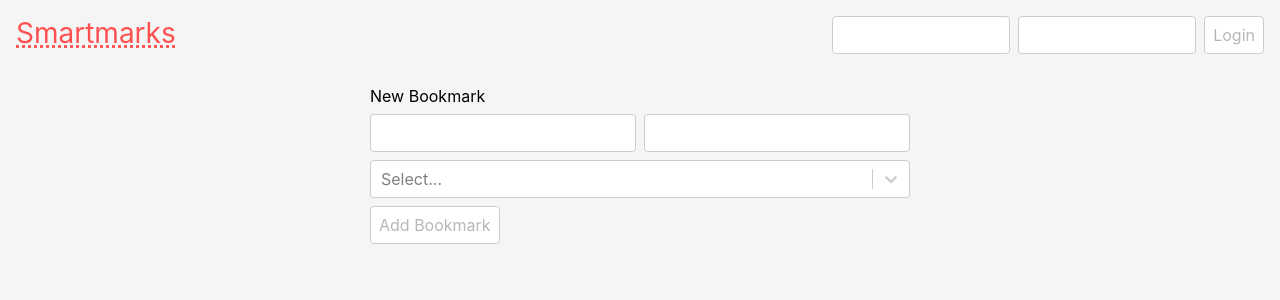
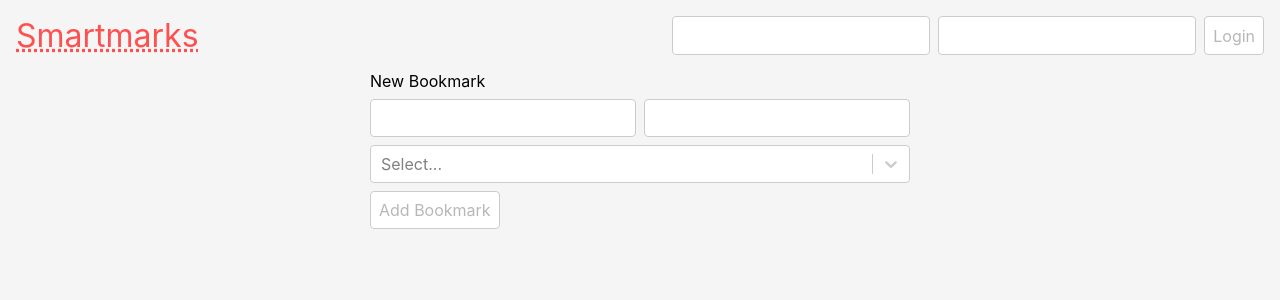
Before and after one commit to travisk-codes/smartmarks, a React (Create React App) app: page / in a window 1280 px wide. Shown: the top 300 px of the page. Built offline with nearby package versions, Linux system fonts and the light colour scheme.

Commit message:
responsifies login form, updates logo and page name

```diff
--- a/public/index.html
+++ b/public/index.html
@@ -2,7 +2,7 @@
 <html lang="en">
 	<head>
 		<meta charset="utf-8" />
-    <link rel="icon" href="%PUBLIC_URL%/favicon.ico" />
+		<link rel="icon" href="%PUBLIC_URL%/smartmarks.ico" />
 		<meta name="viewport" content="width=device-width, initial-scale=1" />
 		<meta name="theme-color" content="#000000" />
 		<meta
@@ -24,7 +24,7 @@
       work correctly both with client-side routing and a non-root public URL.
       Learn how to configure a non-root public URL by running `npm run build`.
     -->
-    <title>React App</title>
+		<title>Smartmarks</title>
 	</head>
 	<body>
 		<noscript>You need to enable JavaScript to run this app.</noscript>
--- a/src/App.css
+++ b/src/App.css
@@ -42,31 +42,41 @@
 }
 
 #header {
-	padding: 1em;
 	display: flex;
 	justify-content: space-between;
+	flex-wrap: wrap;
+	margin: 0 1em;
 }
 
 #title {
-	font-size: 1.75em;
+	font-size: 2em;
+	margin-top: 0.5em;
 	color: #ff5050;
 	text-decoration: underline dotted #ff5050;
 }
 
+#header-spacer {
+	flex: 1 1 auto;
+	min-width: 1em;
+}
+
 #credentials-form {
-	display: inline-flex;
-	align-items: center;
+	margin-top: 1em;
+	display: flex;
+	justify-content: flex-end;
+	flex: 1 1 auto;
 }
 #credentials-form > button {
-	margin-left: 0.5em;
+	width: auto;
 }
 
 #credentials-form > input {
-	max-width: 10em;
+	flex: 1 1 auto;
+	max-width: 15em;
 }
 
-#user-input {
-	margin-right: 0.5em;
+#pass-input {
+	margin: 0 0.5em;
 }
 
 #active-bookmark-section-title {
--- a/src/App.js
+++ b/src/App.js
@@ -27,7 +27,7 @@
 }
 
 function App() {
-	let [bookmarks, setBookmarks] = React.useState([])
+	let [bookmarks, setBookmarks] = useState([])
 	let [user, setUser] = useState({
 		name: '',
 		password: '',
@@ -40,7 +40,7 @@
 		tags: [],
 		inputMode: 'add',
 	})
-	let [tagOptions, setTagOptions] = React.useState([
+	let [tagOptions, setTagOptions] = useState([
 		{ label: 'test', value: 'test' },
 		{ label: 'yay', value: 'yay' },
 		{ label: 'bravo', value: 'bravo' },
@@ -184,7 +184,7 @@
 		})
 	}
 
-	function renderCredentialsForm() {
+	function renderLoginForm() {
 		let { name, password, loggedIn } = user
 		if (loggedIn) return <button>Logout</button>
 		function updateUsername(e) {
@@ -202,6 +202,7 @@
 		}
 		let usernameInput = (
 			<input
+				size='10'
 				id='user-input'
 				autoComplete='username'
 				onChange={updateUsername}
@@ -210,6 +211,7 @@
 		)
 		let passwordInput = (
 			<input
+				size='10'
 				id='pass-input'
 				type='password'
 				autoComplete='current-password'
@@ -293,10 +295,12 @@
 		<div id='app-root'>
 			<div id='header'>
 				<span id='title'>Smartmarks</span>
+				<div id='header-spacer' />
+				{/* <div id='credentials-form' /> */}
 				<form
 					id='credentials-form'
 					onSubmit={user.loggedIn ? logout : submitCredentials}>
-					{renderCredentialsForm()}
+					{renderLoginForm()}
 				</form>
 			</div>
 			{renderBookmarkForm()}
```
Also changed, not shown: 2 other files (tests, documents, lock files or other folders). Lines whose indentation alone changed are shown as unchanged.
